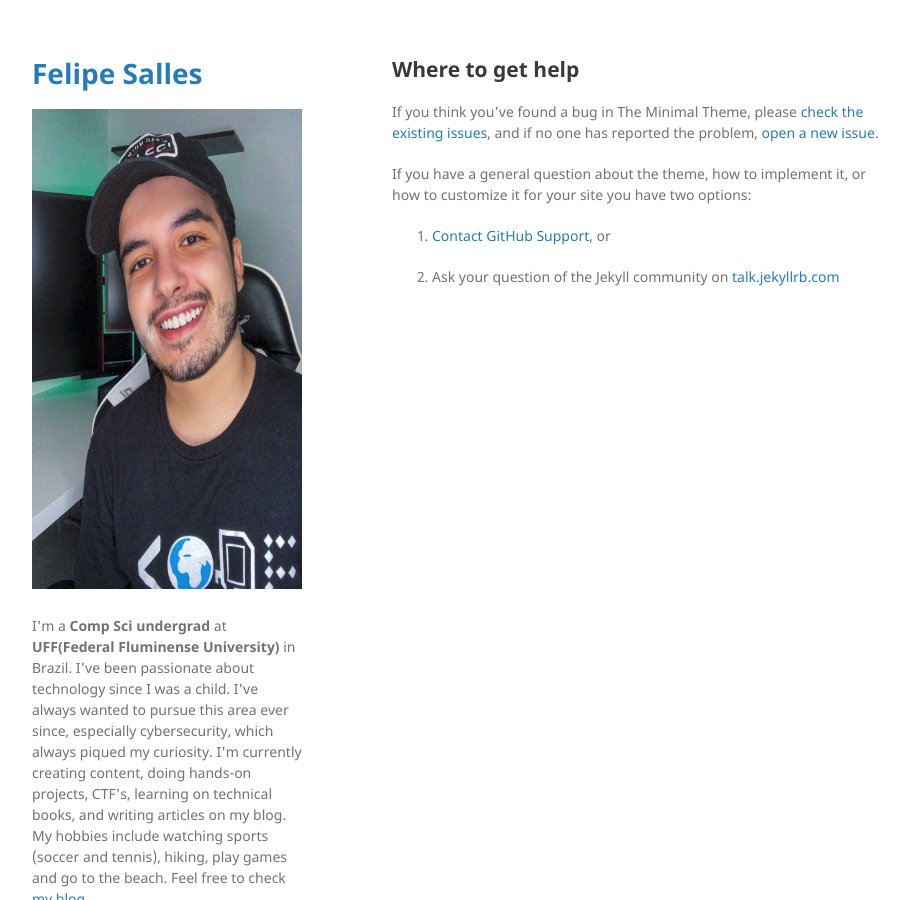
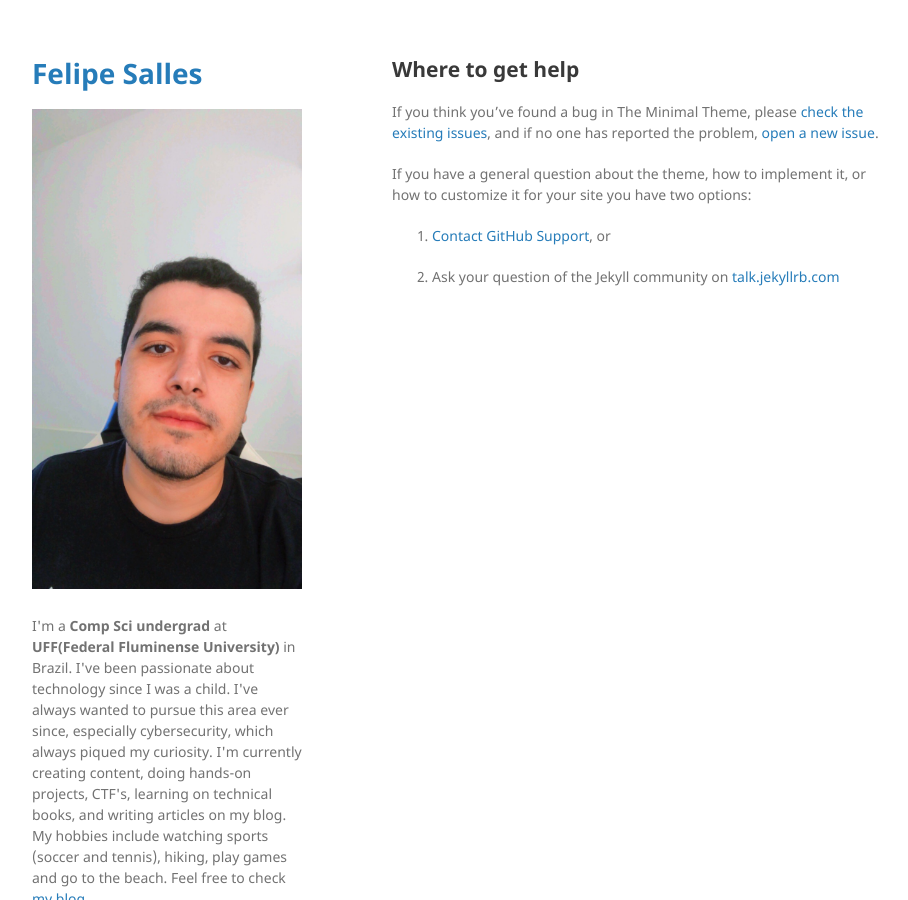
Before and after one commit to felipemsalles/felipemsalles.github.io, a Jekyll site: the page built from docs/SUPPORT.md, in a window 1280 px wide. Shown: the whole page, without its empty margins (178-1086 px from the left). Built offline with Jekyll 4.4.1, drawn with Linux system fonts in a browser that asks for light colours; our own code applies the rules of GitHub Pages for plain Markdown files; the repository's description, which GitHub fills in, is left out.

Commit message:
profile update

```diff
--- a/_config.yml
+++ b/_config.yml
@@ -1,4 +1,4 @@
 title: Felipe Salles
-logo: /assets/img/main.jpeg
+logo: /assets/img/main.png
 google_analytics:
 theme: jekyll-theme-minimal
```
Also changed, not shown: assets/img/main.png (added).
